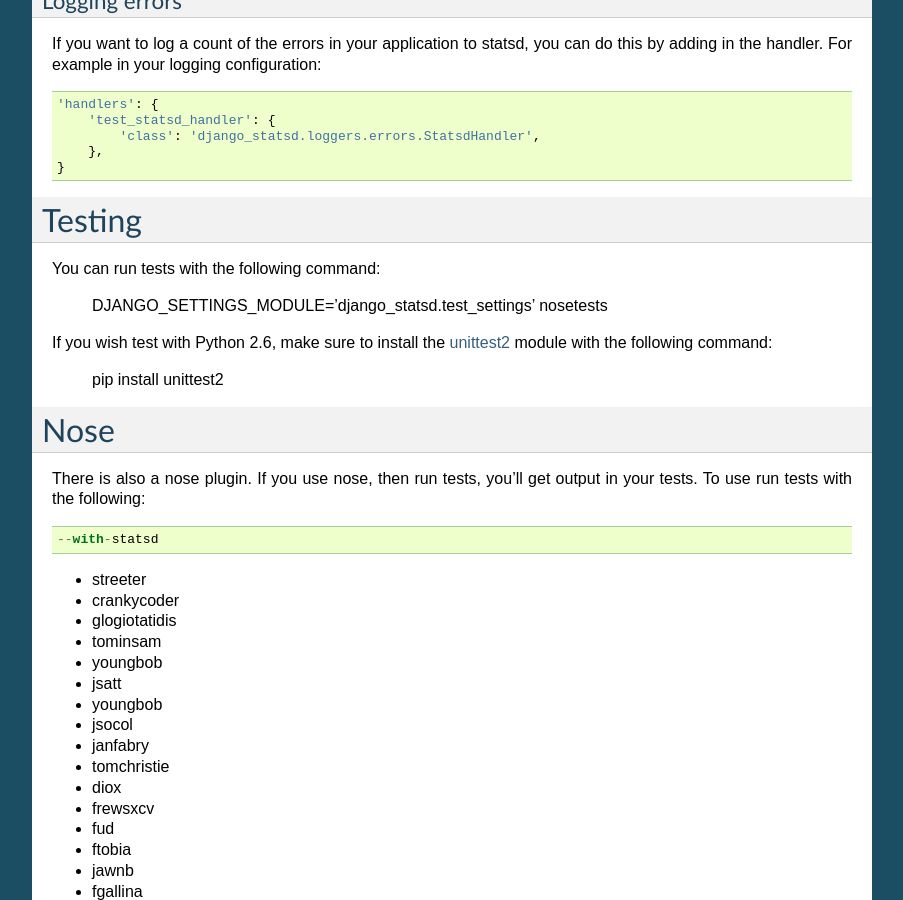
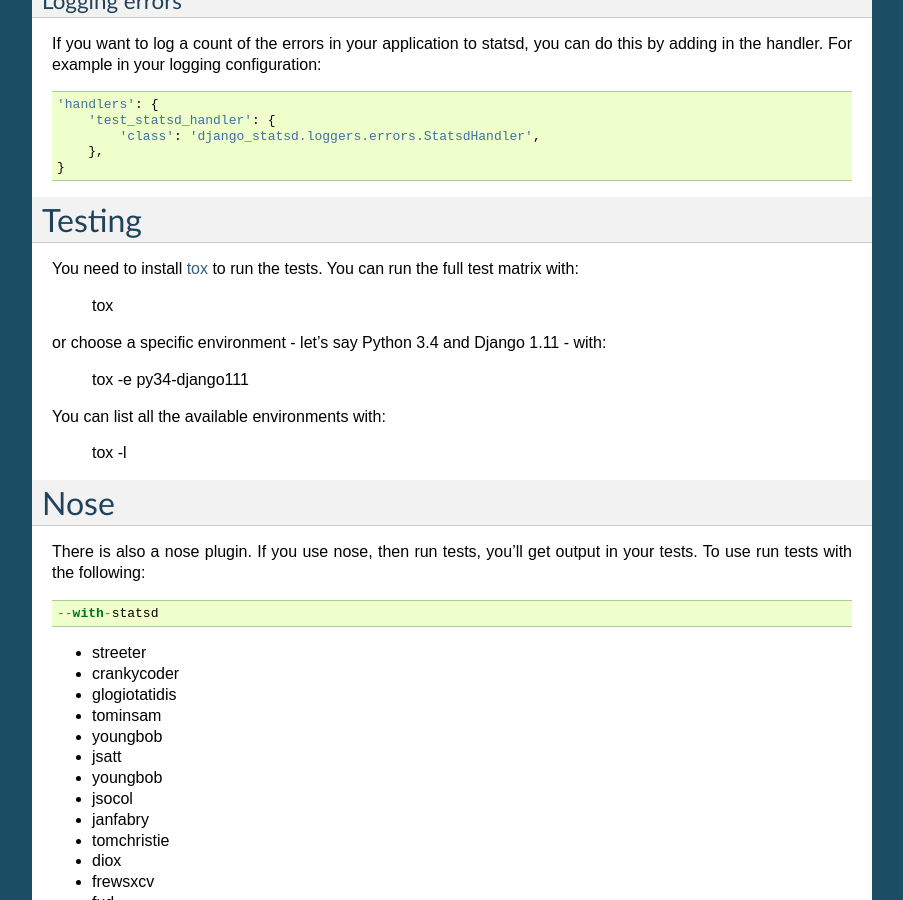
Before and after one commit to django-statsd/django-statsd, a Sphinx documentation site: the page built from docs/index.rst, in a window 1280 px wide and 900 px high, scrolled down 6326 px. Shown: the whole window, without its empty margins (198-1101 px from the left). Built offline with Sphinx 7.4.7, drawn with Linux system fonts in a browser that asks for light colours.

Commit message:
Document the switch to tox and py.test.

```diff
--- a/docs/index.rst
+++ b/docs/index.rst
@@ -362,15 +362,20 @@ do this by adding in the handler. For example in your logging configuration::
 Testing
 =======
 
-You can run tests with the following command:
+You need to install tox_ to run the tests.
+You can run the full test matrix with:
 
-    DJANGO_SETTINGS_MODULE='django_statsd.test_settings' nosetests
+    tox
 
-If you wish test with Python 2.6, make sure to install the unittest2_ module with the following command:
+or choose a specific environment - let's say Python 3.4 and Django 1.11 - with:
 
-    pip install unittest2
+    tox -e py34-django111
 
-.. _unittest2: https://pypi.python.org/pypi/unittest2
+You can list all the available environments with:
+
+    tox -l
+
+.. _tox: http://tox.readthedocs.io/en/latest/index.html
 
 Nose
 ====
```
